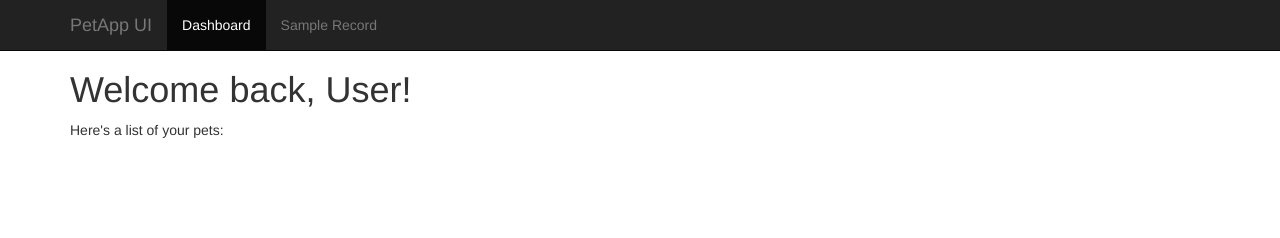
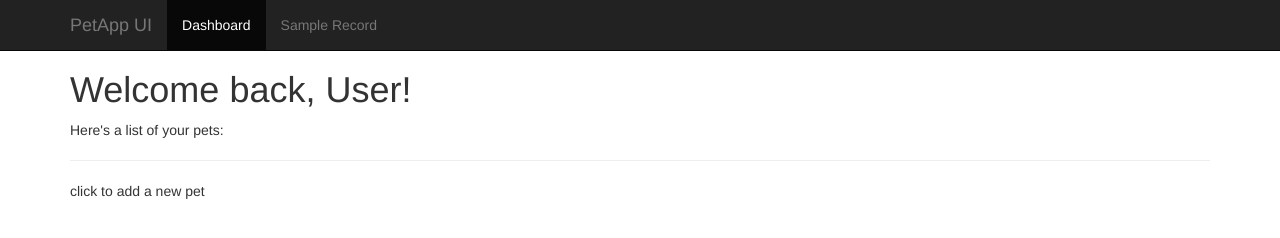
Before and after one commit to ShaynaCummings/PetNotes, a website: page index.html at #/dashboard in a window 1280 px wide. Drawn offline with Linux system fonts and the light colour scheme; no server answers.

Commit message:
minor styling things

```diff
--- a/templates/dashboard.html
+++ b/templates/dashboard.html
@@ -7,4 +7,9 @@
       <li ng-repeat="pet in pets"><a href="#/pets/{{pet.id}}">   {{ pet.name }}, {{ pet.category }} </a></li>
     </ul>
 
+    <div>
+    <hr />
+    <p>click to add a new pet</p>
+    </div>
+
 </div>
```
